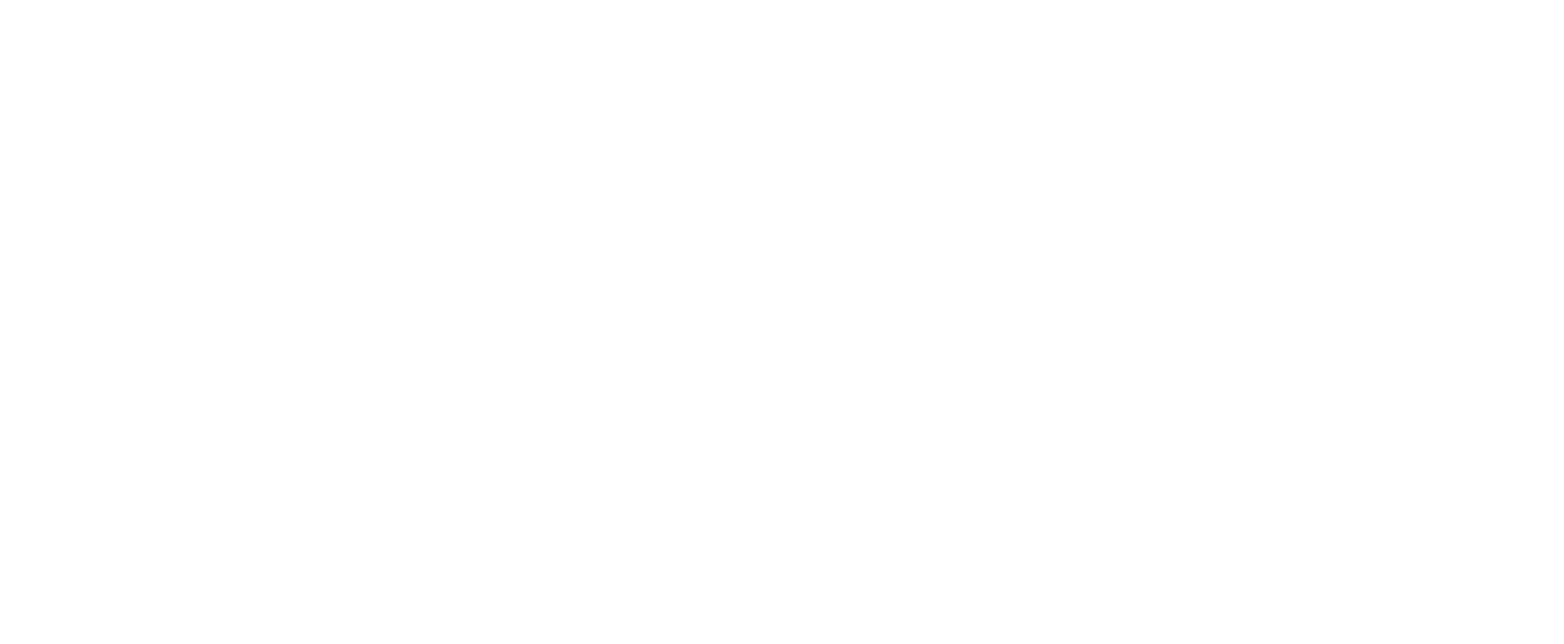
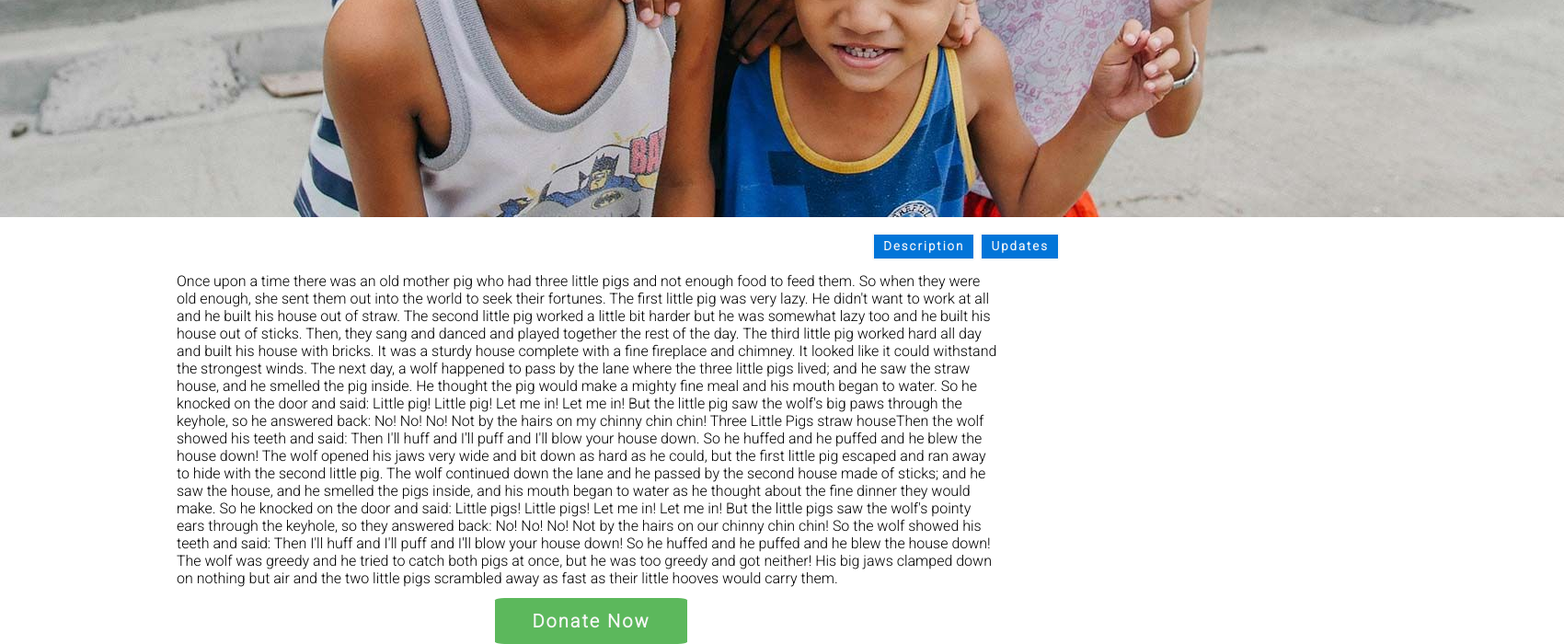
Before and after one commit to josh1506/instagive-react-frontend, a React (Create React App) app: page /details/1 in a window 1280 px wide. Shown: the part 518-1218 px from the top of the page at 92% size, 1700 px wide, since content can reach past the window. Before the commit the page ends 800 px from the top, so only its background shows below. Built offline with nearby package versions, Linux system fonts and the light colour scheme.

Commit message:
adding router and redirect link in buttons for description and updates

```diff
--- a/src/components/pages/detailsPage/DetailsPage.jsx
+++ b/src/components/pages/detailsPage/DetailsPage.jsx
@@ -1,24 +1,30 @@
-import React from 'react';
+import React, { useContext } from 'react';
+import { Switch, Route } from 'react-router-dom'
 import DetailsPageContent from './DetailsPageContent';
 import DetailsUpdatePage from './DetailsUpdatePage';
 import '../../../style/detailsPage/detailsPage.css'
+import PostContext from './../../../contex/postContext';
 
 function DetailsPage(props) {
+    const postList = useContext(PostContext)
+    const selectedPost = postList.filter(post => post.id === props.match.params.id)[0]
 
     const renderContent = (
         <div className='details-header-container'>
-            <h1 className='details-title'>A Big Title</h1>
+            <h1 className='details-title'>{selectedPost ? selectedPost.postTitle : ''}</h1>
             <div className='details-button-container'>
-                <button className='details-button'>Description</button>
-                <button className='details-button'>Updates</button>
+                <button className='details-button' onClick={() => props.history.push(`/details/${selectedPost.id}`)}>Description</button>
+                <button className='details-button' onClick={() => props.history.push(`/details/${selectedPost.id}/updates`)}>Updates</button>
             </div>
         </div>
     )
 
     return (
         <div>
-            {/* <DetailsPageContent>{renderContent}</DetailsPageContent> */}
-            {/* <DetailsUpdatePage>{renderContent}</DetailsUpdatePage> */}
+            <Switch>
+                <Route path={'/details/:id/updates'} render={props => <DetailsUpdatePage selectedPost={selectedPost} {...props}>{renderContent}</DetailsUpdatePage>} />
+                <Route path={'/details/:id'} render={props => <DetailsPageContent onSelectedPost={selectedPost} {...props}>{renderContent}</DetailsPageContent>} />
+            </Switch>
         </div>
     );
 }
```
